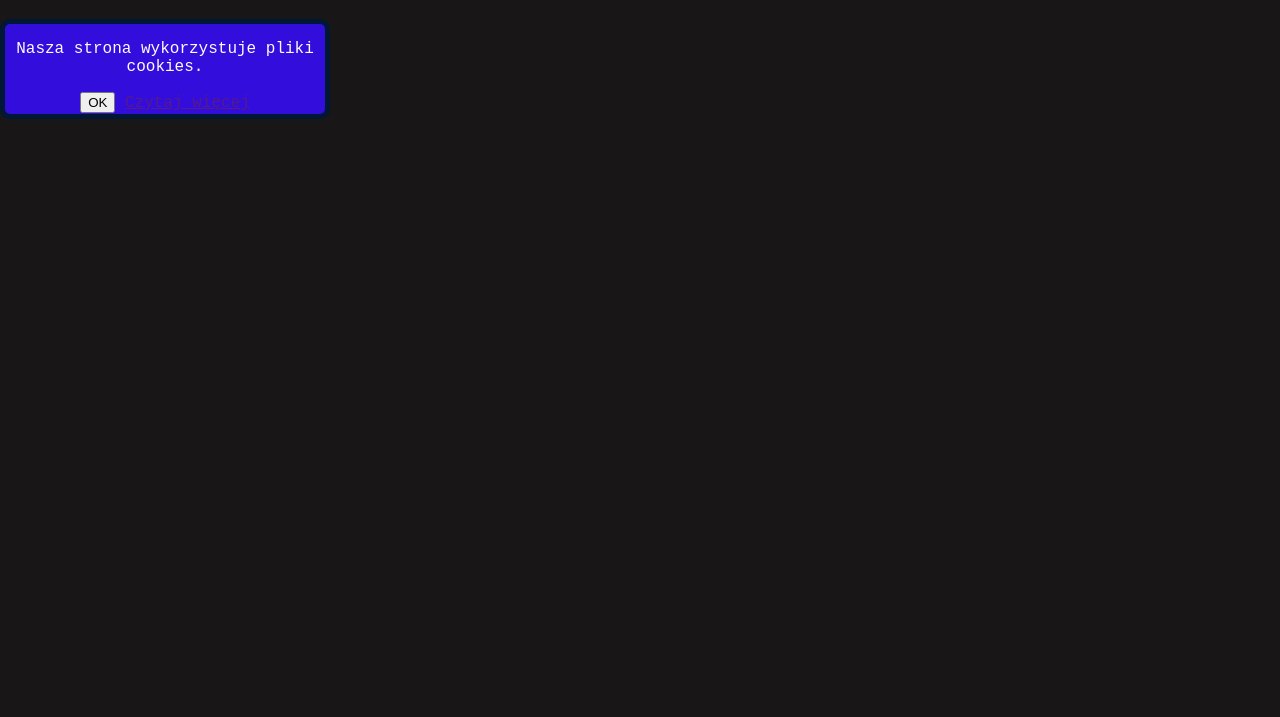
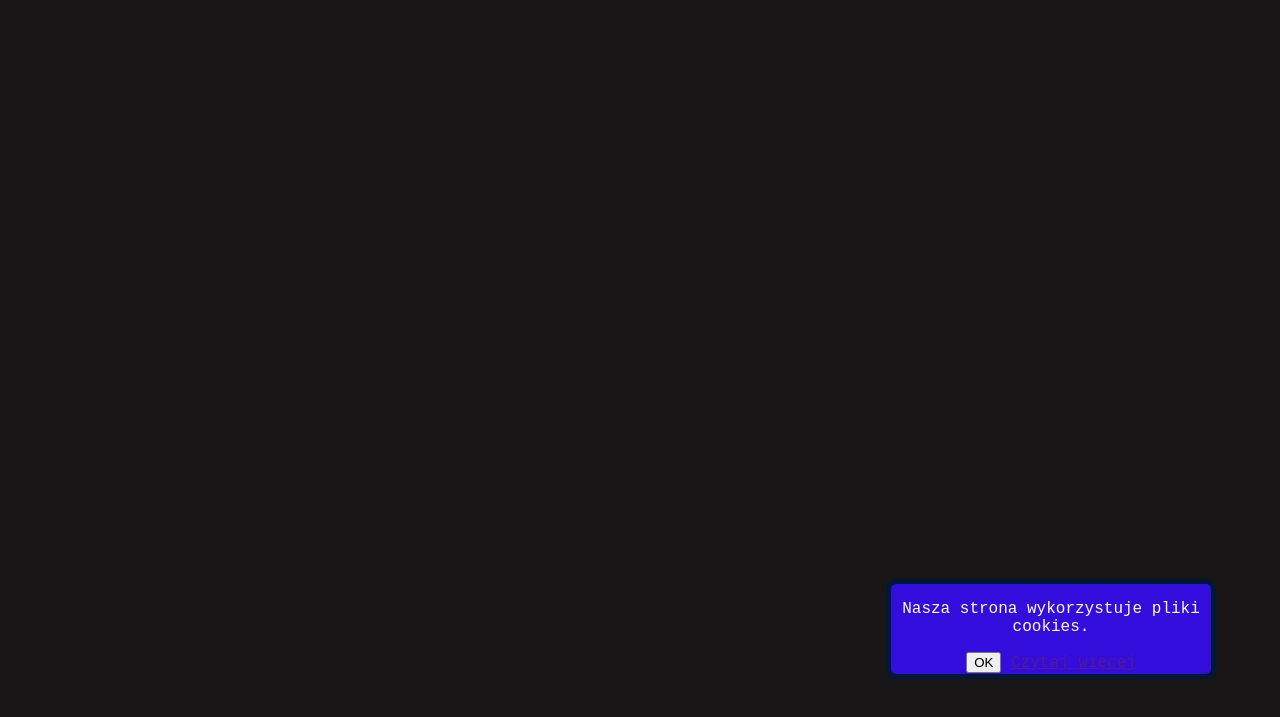
Before and after one commit to mb-dir/myComponent-cookie_popup, a website built with webpack: page index.html in a window 1280 px wide. Shown: the part 61-778 px from the top of the page. Built offline with nearby package versions, Linux system fonts and the light colour scheme.

Commit message:
Change the position of the modal

```diff
--- a/src/styles/style.css
+++ b/src/styles/style.css
@@ -10,6 +10,9 @@ body{
     font-family: 'Courier New', Courier, monospace;
 }
 .cookieModal{
+  position: absolute;
+  top: 80%;
+  right: 5%;
   width: 330px;
   min-height: 100px;
   background-color: #330ddb;
```
